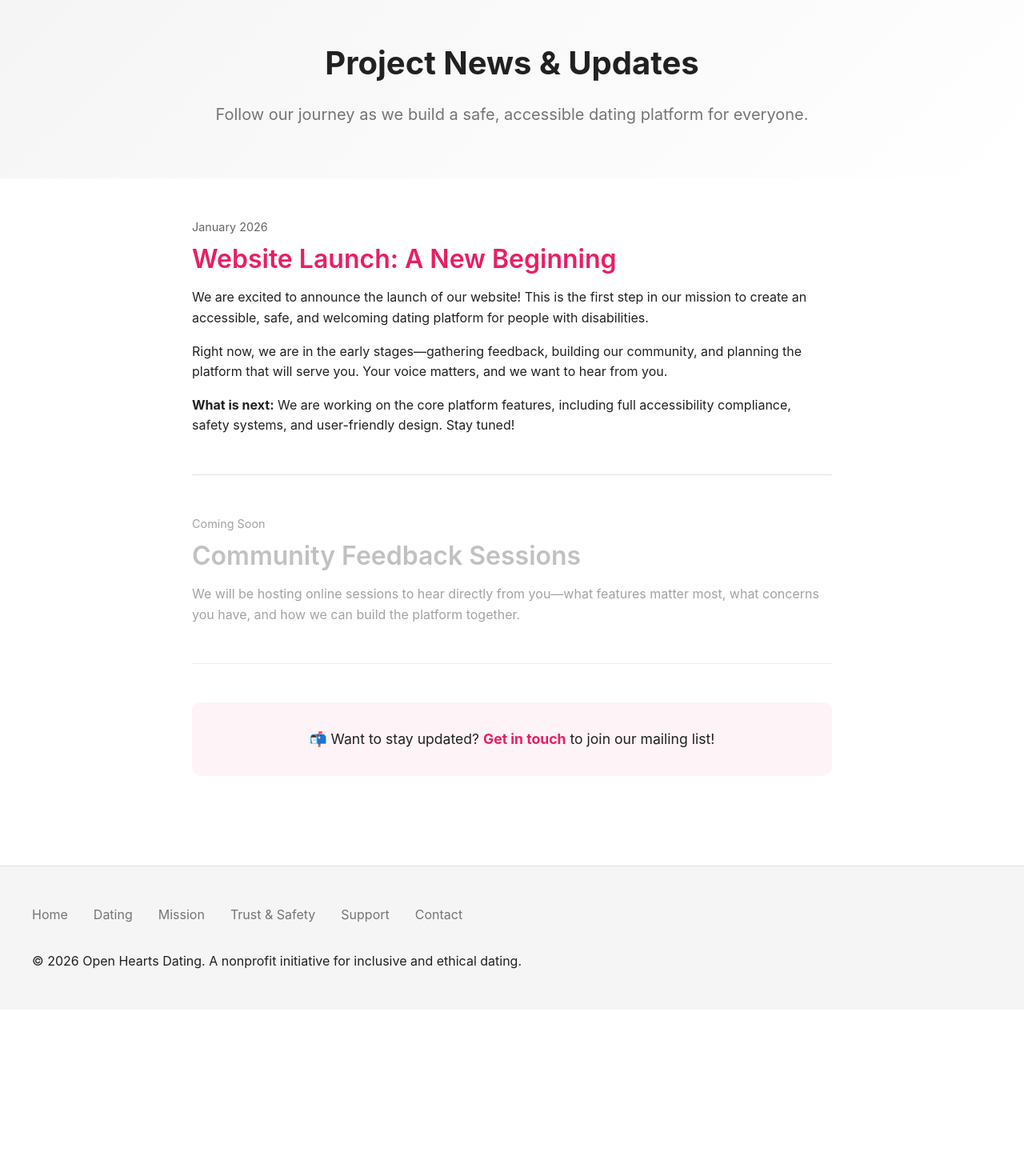
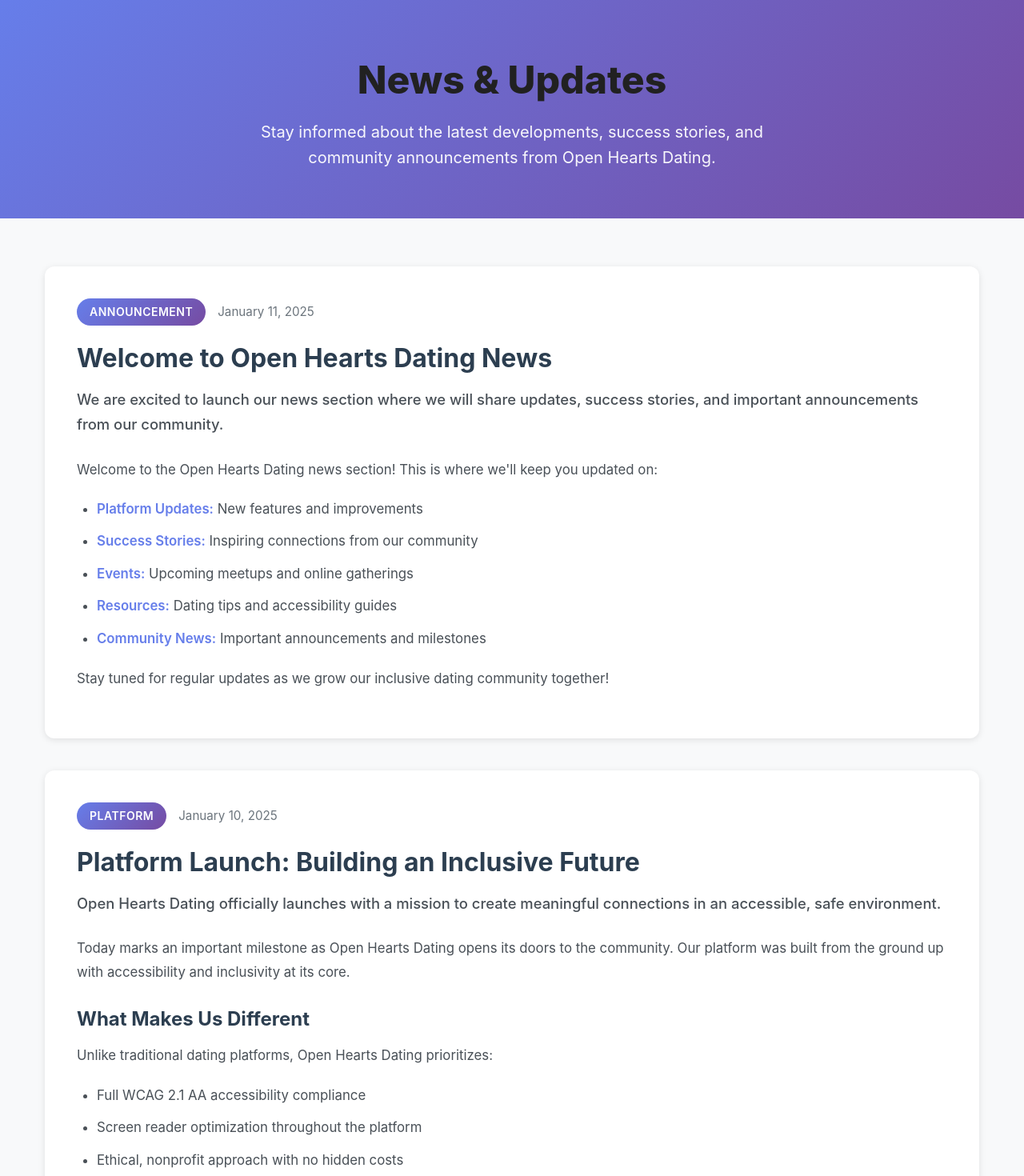
Before and after one commit to chevrutah247/openheartsdating, a Next.js app: page /news in a window 1280 px wide. Shown: the part 80-1550 px from the top of the page at 80% size. Before the commit the page ends 1342 px from the top, so only its background shows below. Built offline with nearby package versions, Linux system fonts and the light colour scheme.

Commit message:
Add News page to navigation and create news section

```diff
--- a/app/layout.tsx
+++ b/app/layout.tsx
@@ -147,6 +147,7 @@ export default function RootLayout({
                 <li><a href="/dating">Dating</a></li>
                 <li><a href="/mission">Mission</a></li>
                 <li><a href="/trust">Trust & Safety</a></li>
+                <li><a href="/news">News</a></li>
                 <li><a href="/support">Support</a></li>
                 <li><a href="/contact">Contact</a></li>
               </ul>
@@ -168,6 +169,7 @@ export default function RootLayout({
                 <li><a href="/dating">Dating</a></li>
                 <li><a href="/mission">Mission</a></li>
                 <li><a href="/trust">Trust & Safety</a></li>
+                <li><a href="/news">News</a></li>
                 <li><a href="/support">Support</a></li>
                 <li><a href="/contact">Contact</a></li>
               </ul>
--- /dev/null
+++ b/app/news/news.css
@@ -0,0 +1,199 @@
+/* News Page Styles */
+
+.news-page {
+  min-height: 100vh;
+}
+
+/* Hero Section */
+.news-hero {
+  background: linear-gradient(135deg, #667eea 0%, #764ba2 100%);
+  color: white;
+  padding: 80px 20px 60px;
+  text-align: center;
+}
+
+.news-hero h1 {
+  font-size: 3rem;
+  font-weight: 800;
+  margin-bottom: 20px;
+  line-height: 1.2;
+}
+
+.hero-description {
+  font-size: 1.25rem;
+  max-width: 700px;
+  margin: 0 auto;
+  opacity: 0.95;
+  line-height: 1.6;
+}
+
+/* Content Section */
+.news-content {
+  padding: 60px 20px;
+  background-color: #f8f9fa;
+}
+
+.container {
+  max-width: 1200px;
+  margin: 0 auto;
+}
+
+/* News Grid */
+.news-grid {
+  display: grid;
+  gap: 40px;
+  margin-bottom: 60px;
+}
+
+/* News Card */
+.news-card {
+  background: white;
+  border-radius: 12px;
+  padding: 40px;
+  box-shadow: 0 2px 8px rgba(0, 0, 0, 0.1);
+  transition: transform 0.3s ease, box-shadow 0.3s ease;
+}
+
+.news-card:hover {
+  transform: translateY(-4px);
+  box-shadow: 0 8px 24px rgba(0, 0, 0, 0.15);
+}
+
+/* News Meta */
+.news-meta {
+  display: flex;
+  align-items: center;
+  gap: 15px;
+  margin-bottom: 20px;
+  flex-wrap: wrap;
+}
+
+.news-category {
+  display: inline-block;
+  background: linear-gradient(135deg, #667eea 0%, #764ba2 100%);
+  color: white;
+  padding: 6px 16px;
+  border-radius: 20px;
+  font-size: 0.875rem;
+  font-weight: 600;
+  text-transform: uppercase;
+  letter-spacing: 0.5px;
+}
+
+.news-date {
+  color: #6c757d;
+  font-size: 0.95rem;
+}
+
+/* News Title */
+.news-title {
+  font-size: 2rem;
+  font-weight: 700;
+  color: #2c3e50;
+  margin-bottom: 15px;
+  line-height: 1.3;
+}
+
+/* News Excerpt */
+.news-excerpt {
+  font-size: 1.15rem;
+  color: #495057;
+  line-height: 1.7;
+  margin-bottom: 25px;
+  font-weight: 500;
+}
+
+/* News Content Body */
+.news-content-body {
+  color: #495057;
+  line-height: 1.8;
+  font-size: 1.05rem;
+}
+
+.news-content-body p {
+  margin-bottom: 20px;
+}
+
+.news-content-body h3 {
+  font-size: 1.5rem;
+  font-weight: 700;
+  color: #2c3e50;
+  margin: 30px 0 15px;
+}
+
+.news-content-body ul {
+  margin: 20px 0;
+  padding-left: 25px;
+}
+
+.news-content-body li {
+  margin-bottom: 12px;
+  line-height: 1.7;
+}
+
+.news-content-body li strong {
+  color: #667eea;
+  font-weight: 600;
+}
+
+/* News Footer */
+.news-footer {
+  text-align: center;
+  padding: 40px 20px;
+  background: white;
+  border-radius: 12px;
+  box-shadow: 0 2px 8px rgba(0, 0, 0, 0.1);
+}
+
+.news-footer p {
+  font-size: 1.1rem;
+  color: #6c757d;
+  margin: 0;
+}
+
+.text-center {
+  text-align: center;
+}
+
+/* Responsive Design */
+@media (max-width: 768px) {
+  .news-hero h1 {
+    font-size: 2rem;
+  }
+
+  .hero-description {
+    font-size: 1.1rem;
+  }
+
+  .news-card {
+    padding: 30px 20px;
+  }
+
+  .news-title {
+    font-size: 1.5rem;
+  }
+
+  .news-excerpt {
+    font-size: 1rem;
+  }
+
+  .news-content-body {
+    font-size: 1rem;
+  }
+}
+
+/* Accessibility */
+.news-card:focus-within {
+  outline: 3px solid #667eea;
+  outline-offset: 4px;
+}
+
+@media (prefers-reduced-motion: reduce) {
+  .news-card {
+    transition: none;
+  }
+
+  .news-card:hover {
+    transform: none;
+  }
+}
--- a/app/news/page.tsx
+++ b/app/news/page.tsx
@@ -1,72 +1,106 @@
 import type { Metadata } from 'next'
+import './news.css'
 
 export const metadata: Metadata = {
-  title: 'Project News — Open Hearts Dating',
-  description: 'Follow our progress as we build an accessible dating platform for people with disabilities. Updates, milestones, and community stories.',
+  title: 'News & Updates',
+  description: 'Latest news, updates, and announcements from Open Hearts Dating community',
 }
+
+// Здесь будут храниться новости (пока в коде, потом можно перенести в CMS)
+const newsItems = [
+  {
+    id: 1,
+    date: '2025-01-11',
+    title: 'Welcome to Open Hearts Dating News',
+    excerpt: 'We are excited to launch our news section where we will share updates, success stories, and important announcements from our community.',
+    content: `
+      <p>Welcome to the Open Hearts Dating news section! This is where we'll keep you updated on:</p>
+      <ul>
+        <li><strong>Platform Updates:</strong> New features and improvements</li>
+        <li><strong>Success Stories:</strong> Inspiring connections from our community</li>
+        <li><strong>Events:</strong> Upcoming meetups and online gatherings</li>
+        <li><strong>Resources:</strong> Dating tips and accessibility guides</li>
+        <li><strong>Community News:</strong> Important announcements and milestones</li>
+      </ul>
+      <p>Stay tuned for regular updates as we grow our inclusive dating community together!</p>
+    `,
+    category: 'Announcement',
+  },
+  {
+    id: 2,
+    date: '2025-01-10',
+    title: 'Platform Launch: Building an Inclusive Future',
+    excerpt: 'Open Hearts Dating officially launches with a mission to create meaningful connections in an accessible, safe environment.',
+    content: `
+      <p>Today marks an important milestone as Open Hearts Dating opens its doors to the community. Our platform was built from the ground up with accessibility and inclusivity at its core.</p>
+
+      <h3>What Makes Us Different</h3>
+      <p>Unlike traditional dating platforms, Open Hearts Dating prioritizes:</p>
+      <ul>
+        <li>Full WCAG 2.1 AA accessibility compliance</li>
+        <li>Screen reader optimization throughout the platform</li>
+        <li>Ethical, nonprofit approach with no hidden costs</li>
+        <li>Community-driven safety features and moderation</li>
+        <li>Focus on meaningful connections over superficial matching</li>
+      </ul>
+
+      <h3>Join Our Community</h3>
+      <p>We invite you to be part of this journey. Whether you're looking for friendship, companionship, or romance, Open Hearts Dating welcomes you with open arms.</p>
+    `,
+    category: 'Platform',
+  },
+]
 
 export default function NewsPage() {
   return (
-    <>
-      <section className="hero">
+    <div className="news-page">
+      {/* Hero Section */}
+      <section className="news-hero">
         <div className="container">
-          <h1>Project News & Updates</h1>
-          <p style={{ fontSize: '1.25rem', maxWidth: '800px', margin: '0 auto' }}>
-            Follow our journey as we build a safe, accessible dating platform for everyone.
+          <h1>News & Updates</h1>
+          <p className="hero-description">
+            Stay informed about the latest developments, success stories, and community announcements from Open Hearts Dating.
           </p>
         </div>
       </section>
 
-      <section className="content-section">
+      {/* News Grid */}
+      <section className="news-content">
         <div className="container">
-          <div style={{ maxWidth: '800px', margin: '0 auto' }}>
+          <div className="news-grid">
+            {newsItems.map((news) => (
+              <article key={news.id} className="news-card">
+                <div className="news-meta">
+                  <span className="news-category">{news.category}</span>
+                  <time dateTime={news.date} className="news-date">
+                    {new Date(news.date).toLocaleDateString('en-US', {
+                      year: 'numeric',
+                      month: 'long',
+                      day: 'numeric',
+                    })}
+                  </time>
+                </div>
 
-            {/* NEWS ITEM 1 */}
-            <article style={{ marginBottom: '3rem', paddingBottom: '2rem', borderBottom: '1px solid #e0e0e0' }}>
-              <time style={{ color: '#666', fontSize: '0.9rem' }}>January 2026</time>
-              <h2 style={{ marginTop: '0.5rem', color: '#e91e63' }}>Website Launch: A New Beginning</h2>
-              <p>
-                We are excited to announce the launch of our website! This is the first step
-                in our mission to create an accessible, safe, and welcoming dating platform
-                for people with disabilities.
-              </p>
-              <p>
-                Right now, we are in the early stages—gathering feedback, building our community,
-                and planning the platform that will serve you. Your voice matters, and we want
-                to hear from you.
-              </p>
-              <p>
-                <strong>What is next:</strong> We are working on the core platform features,
-                including full accessibility compliance, safety systems, and user-friendly design.
-                Stay tuned!
-              </p>
-            </article>
+                <h2 className="news-title">{news.title}</h2>
 
-            {/* NEWS ITEM 2 - Example for future */}
-            <article style={{ marginBottom: '3rem', paddingBottom: '2rem', borderBottom: '1px solid #e0e0e0', opacity: 0.6 }}>
-              <time style={{ color: '#666', fontSize: '0.9rem' }}>Coming Soon</time>
-              <h2 style={{ marginTop: '0.5rem', color: '#999' }}>Community Feedback Sessions</h2>
-              <p style={{ color: '#666' }}>
-                We will be hosting online sessions to hear directly from you—what features
-                matter most, what concerns you have, and how we can build the platform together.
-              </p>
-            </article>
+                <p className="news-excerpt">{news.excerpt}</p>
 
-            {/* Placeholder for more news */}
-            <div style={{
-              padding: '2rem',
-              background: 'rgba(233, 30, 99, 0.05)',
-              borderRadius: '12px',
-              textAlign: 'center'
-            }}>
-              <p style={{ margin: 0, fontSize: '1.1rem' }}>
-                📬 Want to stay updated? <a href="/contact" style={{ color: '#e91e63', fontWeight: 'bold' }}>Get in touch</a> to join our mailing list!
-              </p>
-            </div>
+                <div
+                  className="news-content-body"
+                  dangerouslySetInnerHTML={{ __html: news.content }}
+                />
+              </article>
+            ))}
+          </div>
 
+          {/* Placeholder for future news */}
+          <div className="news-footer">
+            <p className="text-center">
+              More news coming soon! Check back regularly for updates from our community.
+            </p>
           </div>
         </div>
       </section>
-    </>
+    </div>
   )
 }
```
